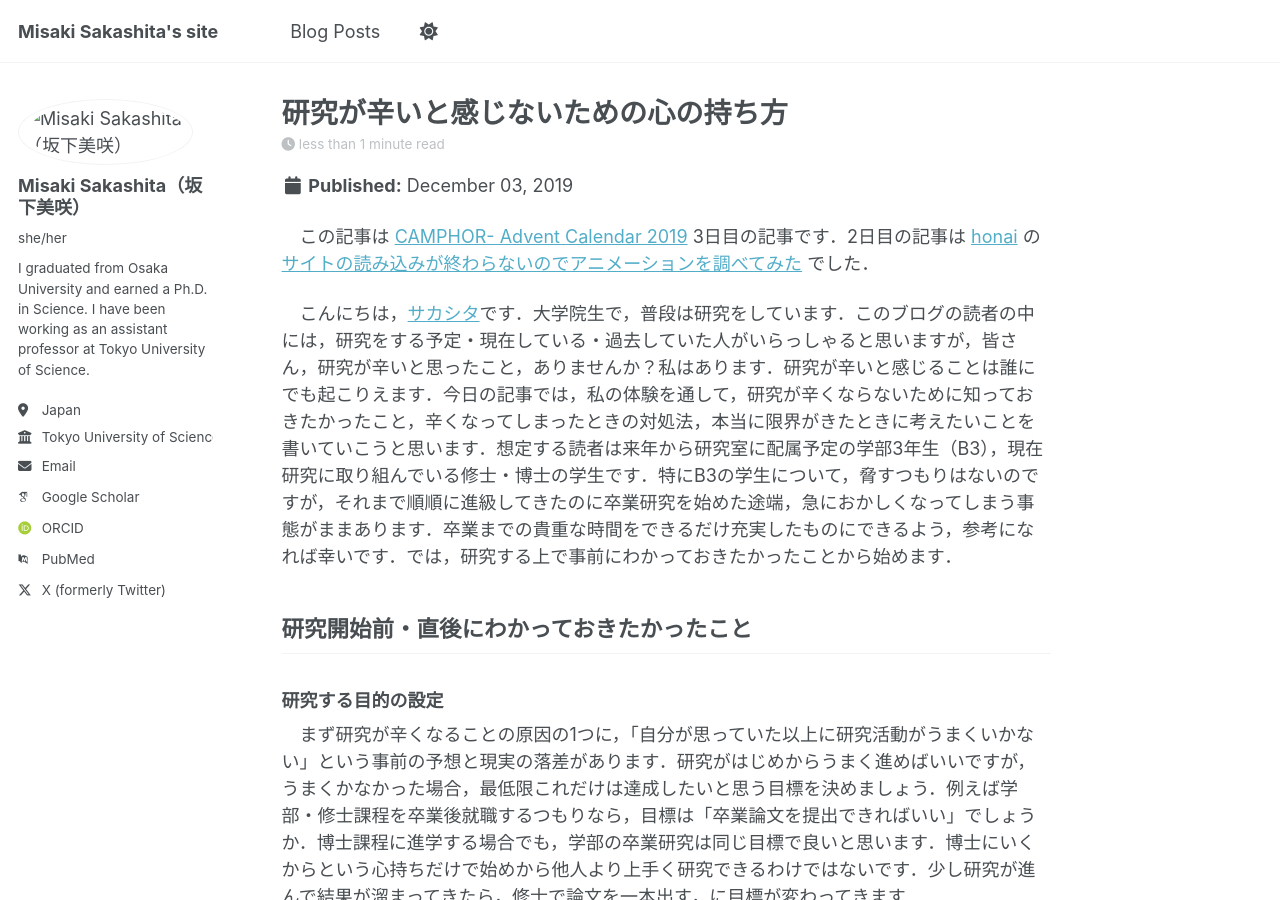
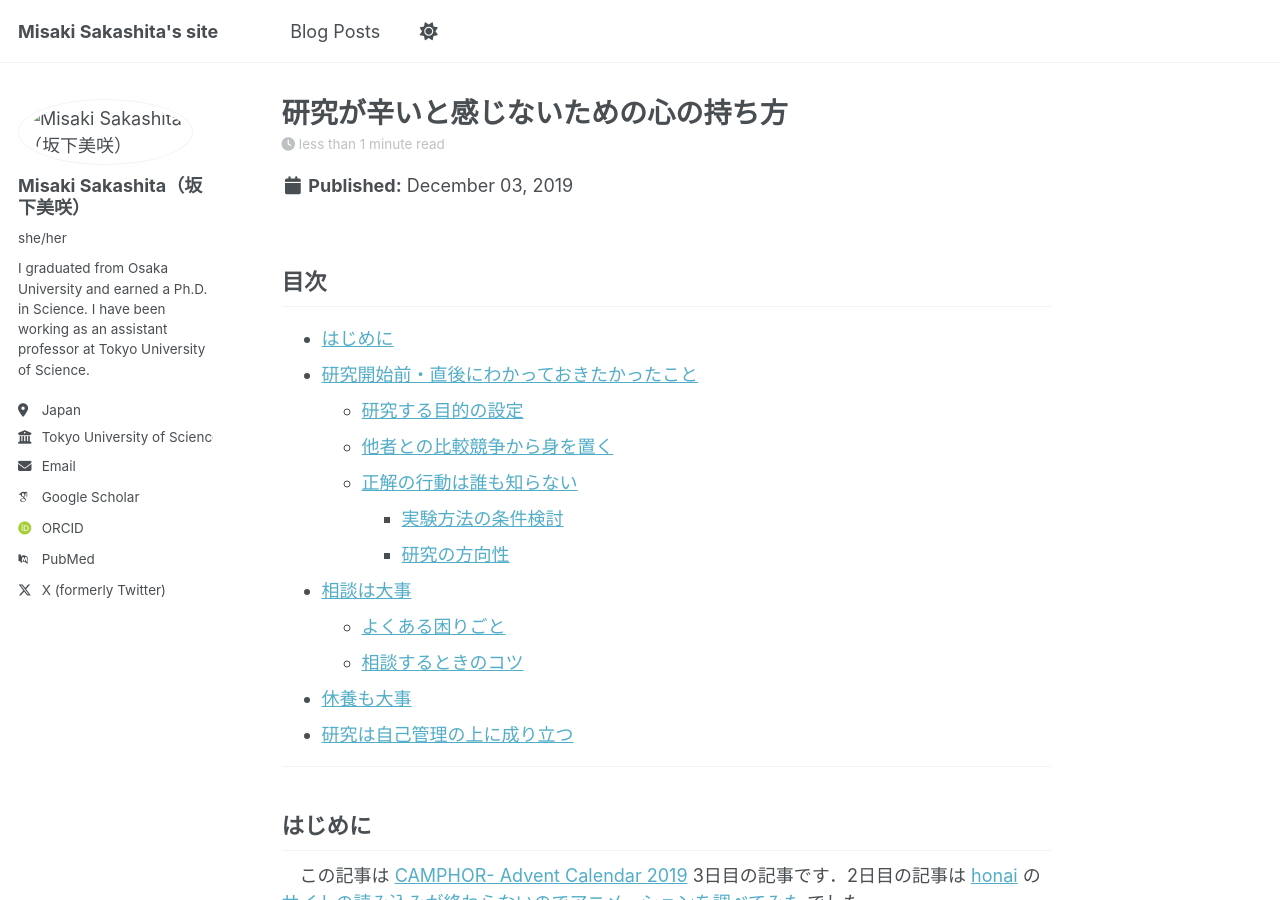
Before and after one commit to marty958/marty958.github.io, a Jekyll site: the page built from _posts/2019-12-03-management-research-life.md, in a window 1280 px wide and 900 px high. Built offline with Jekyll 4.4.1, drawn with Linux system fonts in a browser that asks for light colours; some web fonts are replaced; a script bundle is joined from its source files by our own code; library files that are not in the unit come from our copies.

Commit message:
add toc in md

```diff
--- a/_posts/2019-12-03-management-research-life.md
+++ b/_posts/2019-12-03-management-research-life.md
@@ -11,6 +11,18 @@ toc: true
 toc_sticky: false
 toc_label: "目次"
 ---
+
+## 目次
+{: .no_toc}
+
+* TOC
+{:toc}
+
+
+---
+
+
+## はじめに
 
 　この記事は [CAMPHOR- Advent Calendar 2019](https://advent.camph.net/) 3日目の記事です．2日目の記事は [honai](https://honai.me/) の [サイトの読み込みが終わらないのでアニメーションを調べてみた](https://honai.me/blog/post/material-ui-progress-animation) でした．
 
```
